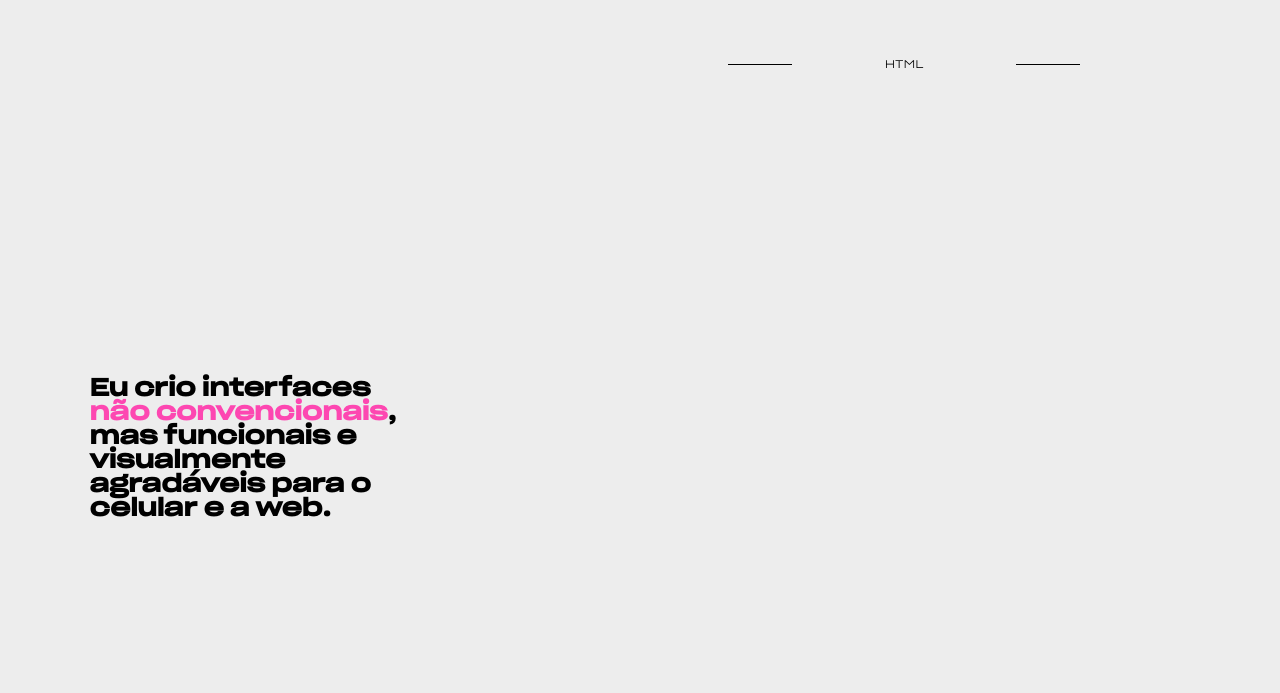
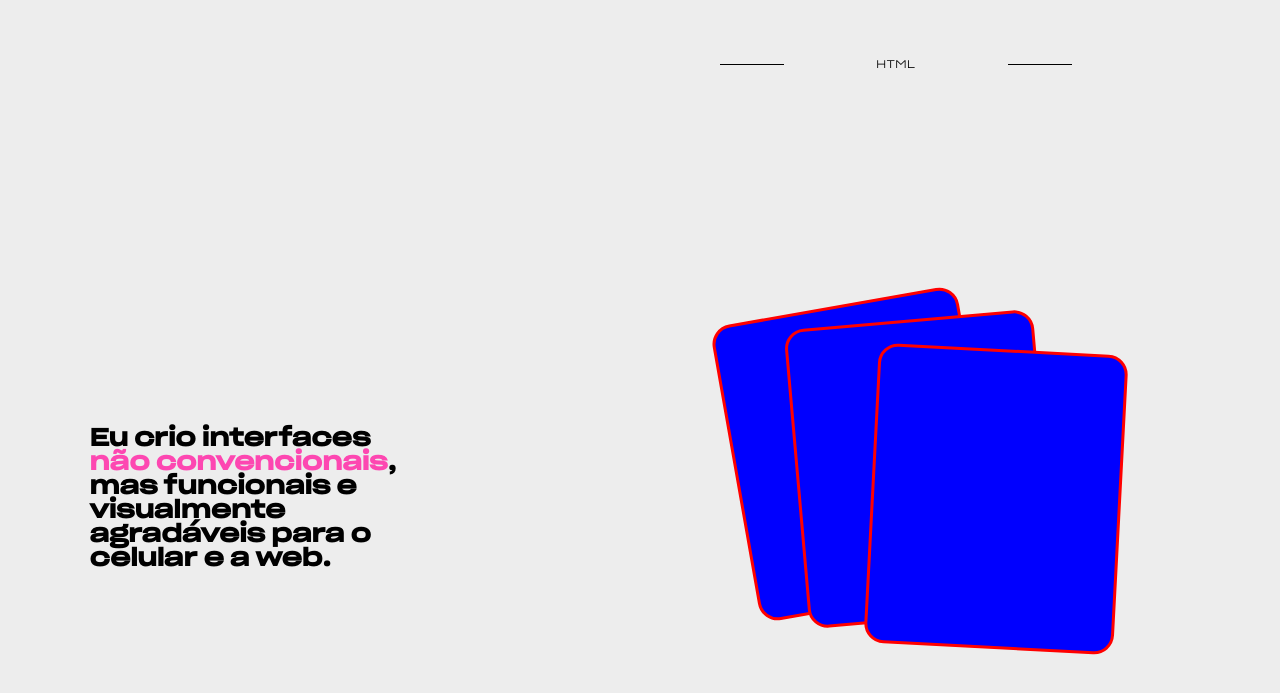
Before and after one commit to Leonardo-NY/portfolio, a React (Vite) app: page / in a window 1280 px wide. Shown: the part 1007-1700 px from the top of the page. Built offline with nearby package versions, Linux system fonts and the light colour scheme.

Commit message:
teste da area end do home

```diff
--- a/src/components/Home/home.css
+++ b/src/components/Home/home.css
@@ -52,30 +52,6 @@
     align-items: start;
     justify-content: space-around;
   }
-}
-/*PARTE FINAL DA HOME*/
-.end{
-  height: 100vh;
-  display: flex;
-  align-items: center;
-  justify-content: space-evenly;
-  flex-wrap: wrap;
-}
-.end h2{
-  flex: 1 1 40%;
-  padding: 0 7%;
-}
-.end h2 div{
-  display: inline;
-  color: var(--mark-color2);
-}
-.end .right-post{
-  flex: 0 1 60%;
-}
-main{
-  display: flex;
-  flex-direction: column;
-  overflow-x: hidden;
 }
 /*CARROSSEL*/
 .carrossel{
@@ -148,3 +124,71 @@ main{
 .seven{
   animation-delay: 14s;
 }
+/*PARTE FINAL DA HOME*/
+.end{
+  height: 100vh;
+  display: flex;
+  margin: 50px 0;
+  align-items: center;
+  justify-content: space-evenly;
+  flex-wrap: wrap;
+}
+.end h2{
+  flex: 1 1 40%;
+  padding: 0 7%;
+}
+.end h2 div{
+  display: inline;
+  color: var(--mark-color2);
+}
+main{
+  display: flex;
+  flex-direction: column;
+  overflow-x: hidden;
+}
+/*POSTS*/
+.right-post{
+  flex: 0 1 60%;
+  display: flex;
+  align-items: center;
+  justify-content: center;
+  position: relative;
+}
+.post{
+  background-color: blue;
+  max-width: 250px;
+  max-height: 300px;
+  object-fit: contain;
+  width: 250px;
+  height: 300px;
+  margin: 10px;
+  position: absolute;
+  border: 3px solid red;
+  border-radius: 20px;
+}
+@media(max-width: 510px){
+  .post{
+    width: 200px;
+    height: 250px;
+  }
+  .um{
+    z-index: 3;
+    translate: 50px;
+    rotate: 3deg;
+  }
+}
+.um{
+  z-index: 3;
+  translate: 100px;
+  rotate: 3deg;
+}
+.dois{
+  translate: 10% -10%;
+  z-index: 2;
+  rotate: -5deg;
+}
+.tres{
+  translate: -15% -15%;
+  z-index: 1;
+  rotate: -10deg;
+}
--- a/src/components/Home/home.jsx
+++ b/src/components/Home/home.jsx
@@ -29,6 +29,9 @@ function Home(){
         <div className='end'>
           <h2>Eu crio interfaces <div>não convencionais</div>, mas funcionais e visualmente agradáveis para o celular e a web.</h2>
           <div className='right-post'>
+            <div className="post um"></div>
+            <div className="post dois"></div>
+            <div className="post tres"></div>
           </div>
         </div>
       </main>
```
